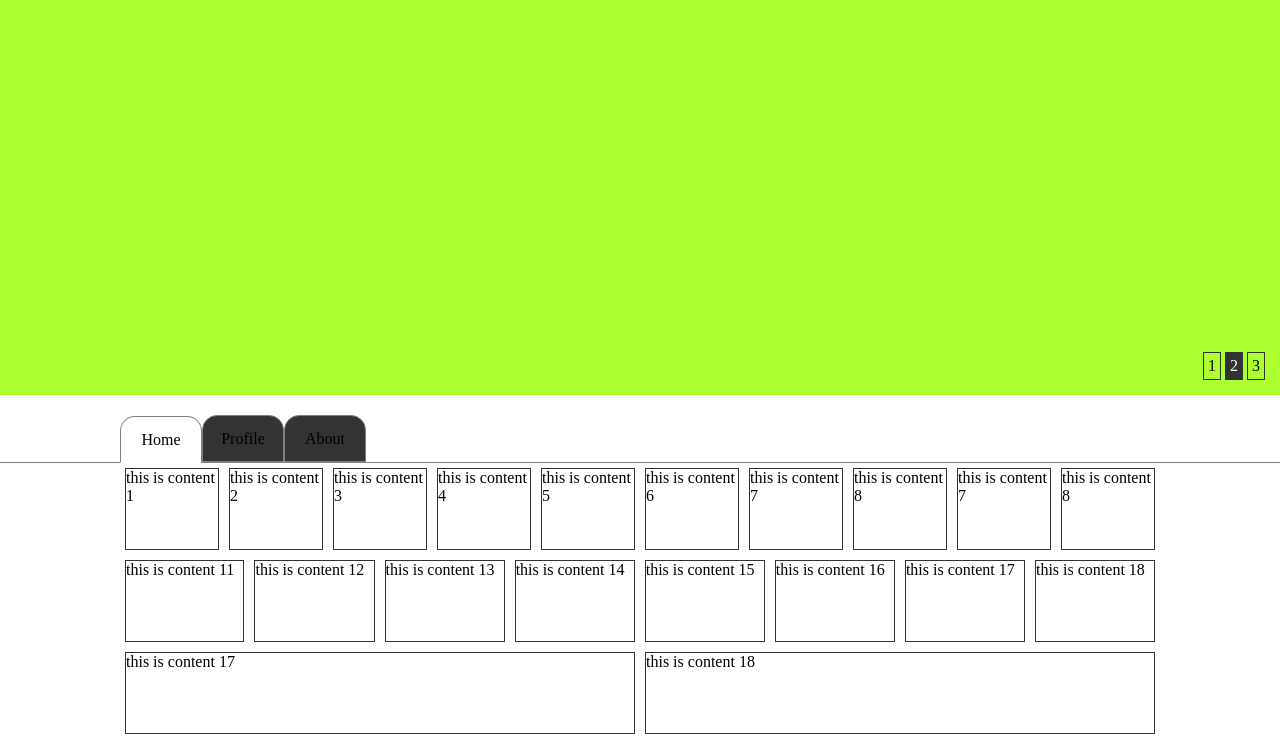
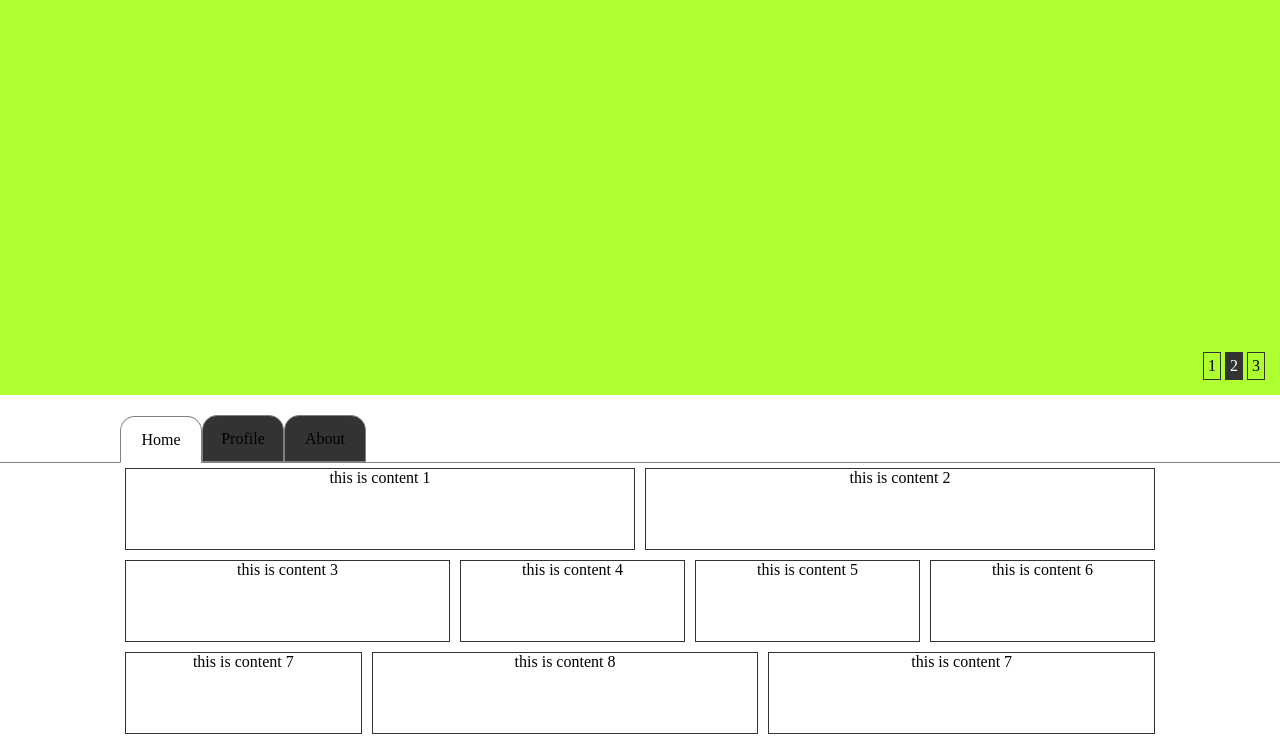
Before and after one commit to Shoryukenbt/front-end-66, a plain HTML site: page day7-8/demo.html in a window 1280 px wide. Shown: the part 55-796 px from the top of the page. Drawn offline with Linux system fonts and the light colour scheme.

Commit message:
morenchicun

```diff
--- a/day7-8/css/index.css
+++ b/day7-8/css/index.css
@@ -11,6 +11,7 @@ html,body {
     padding: 0;
 }
 .app_header {
+    position: sticky;
     background-color: #333;
     color: #fff;
 }
@@ -103,16 +104,17 @@ footer {
     margin: 5px;
     border: 1px solid #333;
     flex-grow: 1;
+    text-align: center;
 }
 .flexable-3 {
-    flex: 3;
+    flex: 3 300px;
 }
 .flexable-3_5 {
-    flex: 3.5;
+    flex: 3.5 400px;
 }
 .flexable-2_5 {
-    flex: 2.5;
+    flex: 2.5 200px;
 }
 .flexable-3_3 {
-    flex: 3.3;
+    flex: 3.3 350px;
 }
```
